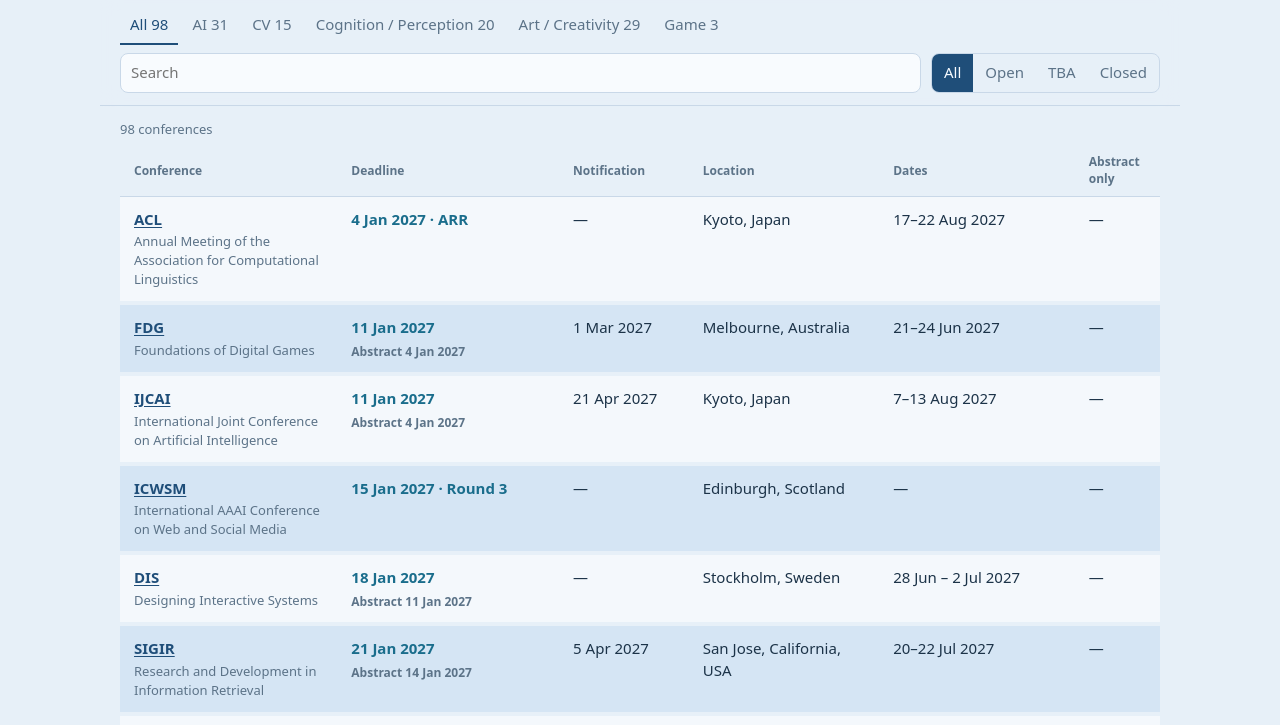
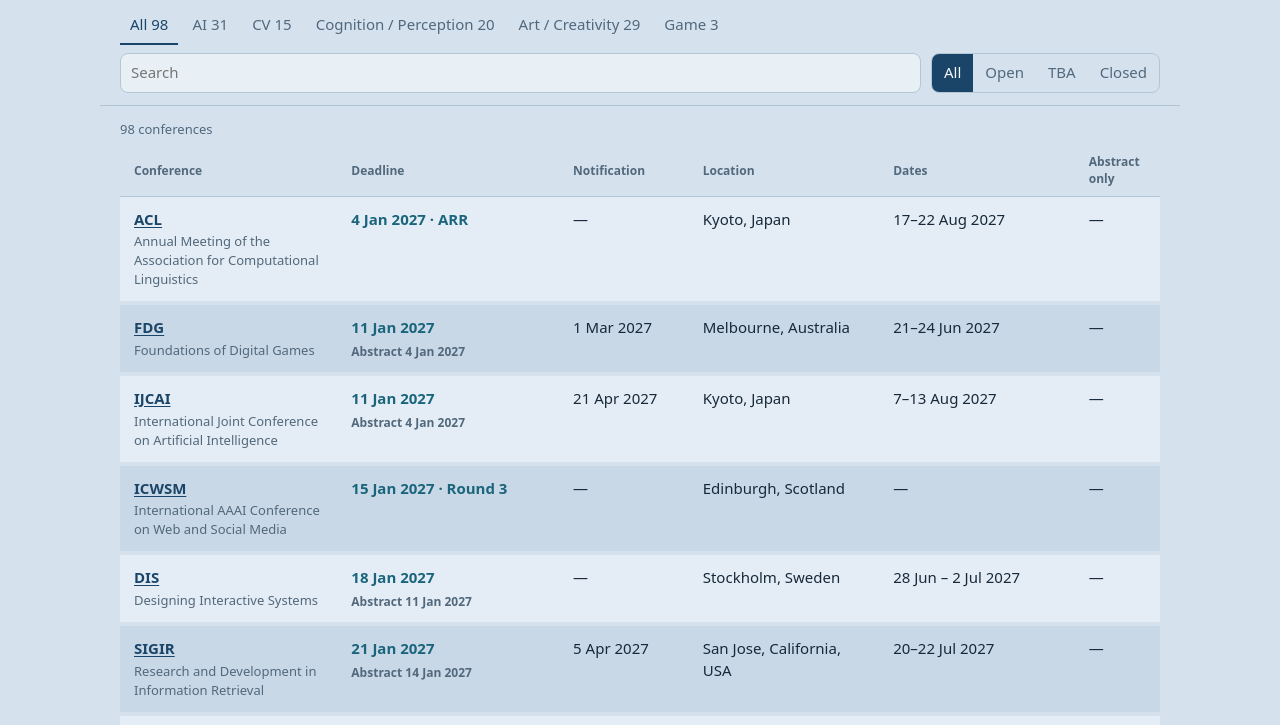
Before and after one commit to CocoChen119/conference_ddl, a plain HTML site: page index.html in a window 1280 px wide. Shown: the part 87-812 px from the top of the page. Drawn offline with Linux system fonts and the light colour scheme.

Commit message:
Deepen the blue palette so the page is easier on the eyes.
Co-authored-by: Cursor <cursoragent@cursor.com>

```diff
--- a/styles.css
+++ b/styles.css
@@ -1,14 +1,14 @@
 :root {
   color-scheme: light;
-  --ink: #1c3348;
-  --muted: #5c7388;
-  --line: #c9d8e8;
-  --open: #1a6d8c;
-  --page: #e7f0f8;
-  --bar: rgba(231, 240, 248, 0.94);
-  --row-a: #f4f8fc;
-  --row-b: #d5e5f4;
-  --accent: #1f4e79;
+  --ink: #17293a;
+  --muted: #52687c;
+  --line: #b3c6d6;
+  --open: #1a657c;
+  --page: #d5e2ed;
+  --bar: rgba(213, 226, 237, 0.94);
+  --row-a: #e4edf5;
+  --row-b: #c9d8e6;
+  --accent: #1b4568;
 }
 
 * { box-sizing: border-box; }
@@ -60,13 +60,13 @@ input[type="search"] {
   border-radius: 8px;
   padding: 8px 10px;
   font: inherit;
-  background: #f8fbfe;
+  background: #e8f0f6;
   color: var(--ink);
 }
-input[type="search"]:focus { outline: 2px solid #b9cfe4; }
+input[type="search"]:focus { outline: 2px solid #a8c0d4; }
 .seg { display: flex; border: 1px solid var(--line); border-radius: 8px; overflow: hidden; }
 .seg button { padding: 8px 12px; }
-.seg button.on { background: var(--accent); color: #f7fbff; }
+.seg button.on { background: var(--accent); color: #f3f7fb; }
 
 .count { color: var(--muted); font-size: 13px; margin: 14px 0; }
 .table-wrap { overflow-x: auto; }
```
